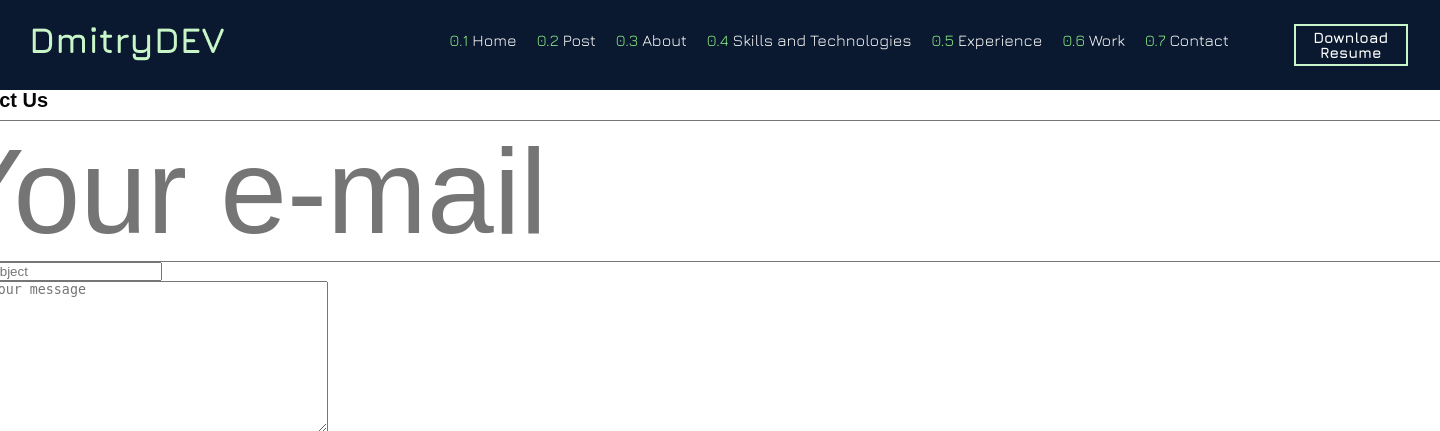
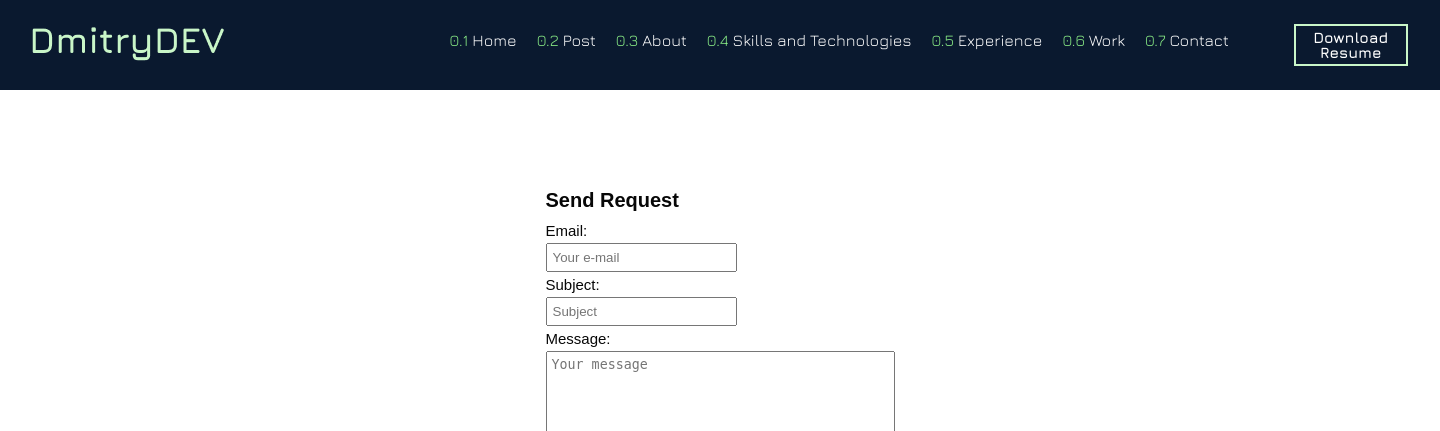
Before and after one commit to tdmitryny/portfolio_django, a Django app: page /contact/ in a window 1440 px wide; the page is wider, and only the part inside the window is pictured. Shown: the top 431 px of that part. Run offline with Django 5.2, Linux system fonts and the light colour scheme.

Commit message:
css contact form

```diff
--- a/blog/forms.py
+++ b/blog/forms.py
@@ -4,9 +4,9 @@ from django import forms
 
 class ContactForm(forms.Form):
     email = forms.EmailField(
-        widget=forms.TextInput(attrs={"placeholder": "Your e-mail"})
+        widget=forms.TextInput(attrs={"placeholder": "Your e-mail", "class": "form-control"})
     )
-    subject = forms.CharField(widget=forms.TextInput(attrs={"placeholder": "Subject"}))
+    subject = forms.CharField(widget=forms.TextInput(attrs={"placeholder": "Subject", "class": "form-control"}))
     message = forms.CharField(
-        widget=forms.Textarea(attrs={"placeholder": "Your message"})
+    widget=forms.Textarea(attrs={"placeholder": "Your message", "class": "form-control"})
     )
--- a/static/blog/general.css
+++ b/static/blog/general.css
@@ -33,6 +33,7 @@ body {
     max-width: 160rem;
     padding: 0 3.2rem;
     margin: 0 auto;
+
 }
 
 
--- a/static/blog/home.css
+++ b/static/blog/home.css
@@ -129,6 +129,7 @@
 /* Footer */
 
 .footer{
+
     background-color: #0A192F;
     color: #fff;
 }
@@ -660,6 +661,7 @@
     margin: 0 1rem 0 0;
     padding: 0 1.4em;
     transition: .2s ease-in;
+    cursor: pointer;
 
 }
 
@@ -787,11 +789,34 @@
 
 /* Contact */
 
-.form-email{
-    padding: 6.8rem 0 3.6rem 0;
-    background-color: #0A192F;
-    color: #fff;
+.form-control{
+    display: flex;
+    justify-content: center;
+    align-items: center;
+    padding: .5rem;
+    margin: .5rem 0 .5rem;
+
 }
+
+
+.contact-title{
+    padding-bottom: 1.3rem;
+
+}
+
+.container_blog{
+    min-height: 80vh;
+}
+
+.contact-form{
+   padding-top: 10rem;
+}
+
+label{
+    font-size: 1.5rem;
+}
+
+
 
 
   @-webkit-keyframes rotate-word {
--- a/static/blog/post_details.css
+++ b/static/blog/post_details.css
@@ -35,8 +35,3 @@
 .blog--date{
     margin-bottom: 4rem;
 }
-
-
-#id_email{
-    font-size: 12rem;
-}
--- a/templates/contact.html
+++ b/templates/contact.html
@@ -6,12 +6,12 @@
 <div class="container_blog">
   <div class="blog__post--wrap">
     <div class="contact-form">
-        <h1>Contact Us</h1>
+        <h1 class="contact-title">Send Request</h1>
         <form method="post">
         {% csrf_token %}
         {{ form.as_p }}
           <div class="form-actions">
-          <button type="submit">Send</button>
+          <button type="submit" class="link__btn">Send</button>
         </div>
       </form>
     </div>
```
Also changed, not shown: 1 other file.
